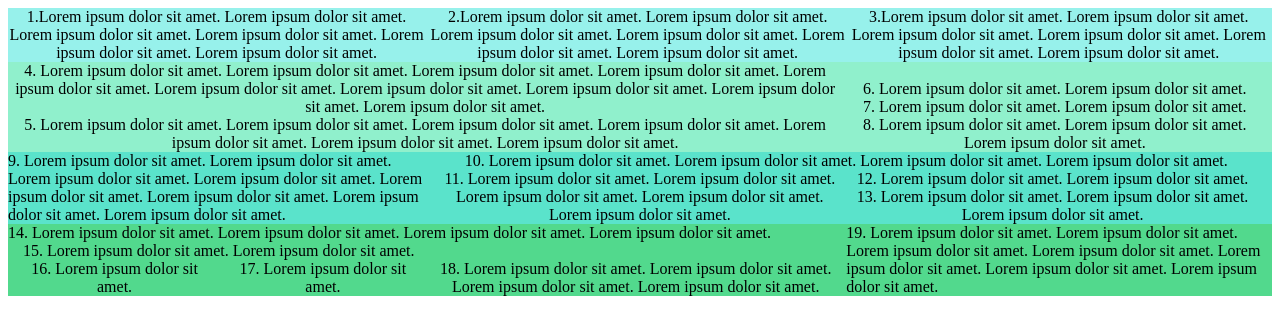
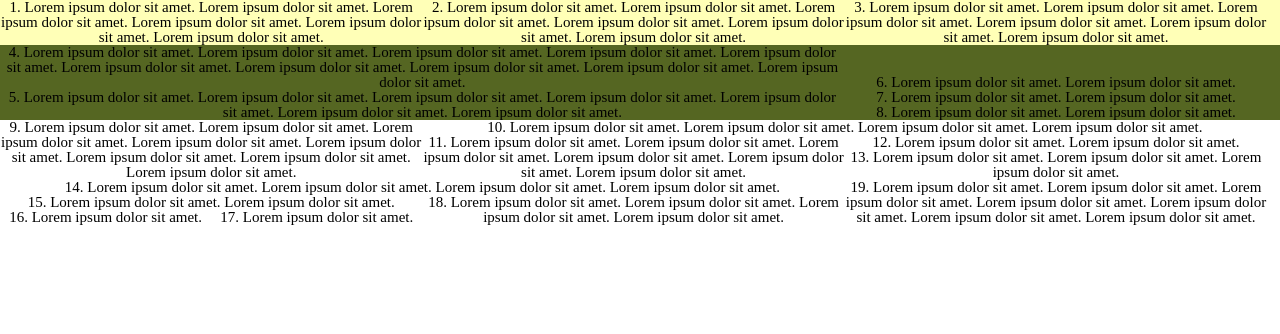
Before and after one commit to nastasiakh/Front-end_coursesHT2, a plain HTML site: page index.html in a window 1280 px wide. Drawn offline with Linux system fonts and the light colour scheme.

Commit message:
Added css reset and changed the structure

```diff
--- a/index.html
+++ b/index.html
@@ -2,116 +2,96 @@
 <html lang="en">
     <head>
         <meta charset="UTF-8">
-        <title>Display practice</title>
+        <title>Display practice2</title>
         <link rel="stylesheet" type="text/css" href="style.css">
     </head>
     <body>
-        <div class="parent">
-            <div class="one_three">
-            <p>
-                1.Lorem ipsum dolor sit amet. Lorem ipsum dolor sit amet. Lorem ipsum dolor sit amet. Lorem ipsum dolor sit amet. Lorem ipsum dolor sit amet. Lorem ipsum dolor sit amet.
-            </p>
-            <p>
-                2.Lorem ipsum dolor sit amet. Lorem ipsum dolor sit amet. Lorem ipsum dolor sit amet. Lorem ipsum dolor sit amet. Lorem ipsum dolor sit amet. Lorem ipsum dolor sit amet.
-            </p>
-            <p>
-                3.Lorem ipsum dolor sit amet. Lorem ipsum dolor sit amet. Lorem ipsum dolor sit amet. Lorem ipsum dolor sit amet. Lorem ipsum dolor sit amet. Lorem ipsum dolor sit amet.
-            </p>
+        <div class="section-1 parent">
+            <div class="width-33 inline-block block1">
+                1. Lorem ipsum dolor sit amet. Lorem ipsum dolor sit amet. Lorem ipsum dolor sit amet. Lorem ipsum dolor sit
+                amet. Lorem ipsum dolor sit amet. Lorem ipsum dolor sit amet.
             </div>
-            <div class="four_eight">
-               <div class="four_five">
-                    <p>
-                        4. Lorem ipsum dolor sit amet. Lorem ipsum dolor sit amet. Lorem ipsum dolor sit amet. Lorem ipsum dolor sit amet. Lorem ipsum dolor sit amet. Lorem ipsum dolor sit amet. Lorem ipsum dolor sit amet. Lorem ipsum dolor sit amet. Lorem ipsum dolor sit amet. Lorem ipsum dolor sit amet.
-                    </p>
-                    <p>
-                        5. Lorem ipsum dolor sit amet. Lorem ipsum dolor sit amet. Lorem ipsum dolor sit amet. Lorem ipsum dolor sit amet. Lorem ipsum dolor sit amet. Lorem ipsum dolor sit amet. Lorem ipsum dolor sit amet.
-                    </p>
+            <div class="width-33 inline-block block1">
+                2. Lorem ipsum dolor sit amet. Lorem ipsum dolor sit amet. Lorem ipsum dolor sit amet. Lorem ipsum dolor sit
+                amet. Lorem ipsum dolor sit amet. Lorem ipsum dolor sit amet.
             </div>
-               <div class="six_eight">
-                   <p>
-                        6. Lorem ipsum dolor sit amet. Lorem ipsum dolor sit amet.
-                   </p>
-                   <p>
-                        7. Lorem ipsum dolor sit amet. Lorem ipsum dolor sit amet.
-                   </p>
-                   <p>
-                        8. Lorem ipsum dolor sit amet. Lorem ipsum dolor sit amet. Lorem ipsum dolor sit amet.
-                   </p>
+            <div class="width-33 inline-block block3">
+                3. Lorem ipsum dolor sit amet. Lorem ipsum dolor sit amet. Lorem ipsum dolor sit amet. Lorem ipsum dolor sit
+                amet. Lorem ipsum dolor sit amet. Lorem ipsum dolor sit amet.
             </div>
         </div>
-            <div class="nine_thirteen">
+
+        <div class="section-2 parent">
+            <div class="width-66 inline-block block4-5">
+                <div class="block4">
+                    4. Lorem ipsum dolor sit amet. Lorem ipsum dolor sit amet. Lorem ipsum dolor sit amet. Lorem ipsum dolor sit
+                    amet. Lorem ipsum dolor sit amet. Lorem ipsum dolor sit amet. Lorem ipsum dolor sit amet. Lorem ipsum dolor sit amet. Lorem ipsum dolor sit amet. Lorem ipsum dolor sit amet.
+                </div>
+                <div class="block5">
+                    5. Lorem ipsum dolor sit amet. Lorem ipsum dolor sit amet. Lorem ipsum dolor sit amet. Lorem ipsum dolor sit amet. Lorem ipsum dolor sit amet. Lorem ipsum dolor sit amet. Lorem ipsum dolor sit amet.
+                </div>
+            </div>
+            <div class="width-33 inline-block block6-8">
+                <div class="block6">
+                    6. Lorem ipsum dolor sit amet. Lorem ipsum dolor sit amet.
+                </div>
+                <div class="block7">
+                    7. Lorem ipsum dolor sit amet. Lorem ipsum dolor sit amet.
+                </div>
+                <div class="block8">
+                    8. Lorem ipsum dolor sit amet. Lorem ipsum dolor sit amet.
+                </div>
+            </div>
+        </div>
+
+        <div class="section-3 parent">
+            <div class="width-33 inline-block block9-13">
+                    9. Lorem ipsum dolor sit amet. Lorem ipsum dolor sit amet. Lorem ipsum dolor sit amet. Lorem ipsum dolor sit amet. Lorem ipsum dolor sit amet. Lorem ipsum dolor sit amet.  Lorem ipsum dolor sit amet. Lorem ipsum dolor sit amet.
+            </div>
+            <div class="width-66 inline-block block10-13">
                 <div>
-                    <p>
-                        9. Lorem ipsum dolor sit amet. Lorem ipsum dolor sit amet. Lorem ipsum dolor sit amet. Lorem ipsum dolor sit amet. Lorem ipsum dolor sit amet. Lorem ipsum dolor sit amet. Lorem ipsum dolor sit amet. Lorem ipsum dolor sit amet.
-                    </p>
+                    10. Lorem ipsum dolor sit amet. Lorem ipsum dolor sit amet. Lorem ipsum dolor sit amet. Lorem ipsum dolor sit amet.
                 </div>
-                <div class="ten_thirteen">
+                <div class="parent">
+                    <div class="width-50 inline-block block11 ">
+                        11. Lorem ipsum dolor sit amet. Lorem ipsum dolor sit amet. Lorem ipsum dolor sit amet. Lorem ipsum dolor sit amet. Lorem ipsum dolor sit amet. Lorem ipsum dolor sit amet.
+                    </div>
+                    <div class="width-50 inline-block block12-13 ">
                         <div>
-                        <p>
-                            10. Lorem ipsum dolor sit amet. Lorem ipsum dolor sit amet. Lorem ipsum dolor sit amet. Lorem ipsum dolor sit amet.
-                        </p>
+                            12. Lorem ipsum dolor sit amet. Lorem ipsum dolor sit amet.
                         </div>
-                    <div class="eleven_thirteen">
                         <div>
-                            <p>
-                                11. Lorem ipsum dolor sit amet. Lorem ipsum dolor sit amet. Lorem ipsum dolor sit amet. Lorem ipsum dolor sit amet. Lorem ipsum dolor sit amet.
-                            </p>
-                        </div>
-                        <div class="twelve_thirteen">
-                            <p>
-                                12. Lorem ipsum dolor sit amet. Lorem ipsum dolor sit amet.
-                            </p>
-                            <p>
                             13. Lorem ipsum dolor sit amet. Lorem ipsum dolor sit amet. Lorem ipsum dolor sit amet.
-                            </p>
                         </div>
                     </div>
                 </div>
             </div>
-            <div class="fourteen_nineteen">
-                <div class="fourteen_eighteen">
-                    <div>
-                        <p>
-                            14. Lorem ipsum dolor sit amet. Lorem ipsum dolor sit amet. Lorem ipsum dolor sit amet. Lorem ipsum dolor sit amet.
-                        </p>
         </div>
-                    <div class="fifteen_eighteen">
-                        <div class="fifteen_seventeen">
-                            <div>
-                                <p>
+
+        <div class="section-4 parent">
+            <div class="width-66 inline-block block14-18">
+                14.  Lorem ipsum dolor sit amet. Lorem ipsum dolor sit amet. Lorem ipsum dolor sit amet. Lorem ipsum dolor sit amet.
+                <div class="parent">
+                    <div class="width-50 inline-block inline-block15-17">
                             15. Lorem ipsum dolor sit amet. Lorem ipsum dolor sit amet.
-                                </p>
+                        <div class="parent">
+                             <div class="width-50 inline-block">
+                                 16. Lorem ipsum dolor sit amet.
                              </div>
-                            <div class="sixteen_seventeen">
-                               <div>
-                                   <p>
-                                    16. Lorem ipsum dolor sit amet.
-                                   </p>
-                               </div>
-                                <div>
-                                <p>
+                             <div class="width-50 inline-block">
                                  17. Lorem ipsum dolor sit amet.
-                                </p>
                              </div>
                         </div>
                     </div>
-                        <div>
-                            <p>
-                                18. Lorem ipsum dolor sit amet. Lorem ipsum dolor sit amet. Lorem ipsum dolor sit amet. Lorem ipsum dolor sit amet.
-                            </p>
-                        </div>
-
+                    <div class="width-50 inline-block block18">
+                         18.  Lorem ipsum dolor sit amet. Lorem ipsum dolor sit amet. Lorem ipsum dolor sit amet. Lorem ipsum dolor sit amet.
                     </div>
                 </div>
-                <div>
-                    <p>
+            </div>
+            <div class="width-33 inline-block block19">
                 19. Lorem ipsum dolor sit amet. Lorem ipsum dolor sit amet. Lorem ipsum dolor sit amet. Lorem ipsum dolor sit amet. Lorem ipsum dolor sit amet. Lorem ipsum dolor sit amet. Lorem ipsum dolor sit amet.
-                    </p>
             </div>
         </div>
 
-        </div>
-
-
     </body>
     </html>
--- a/style.css
+++ b/style.css
@@ -1,76 +1,67 @@
-.one_three p{
+html, body, div, span, applet, object, iframe,
+h1, h2, h3, h4, h5, h6, p, blockquote, pre,
+a, abbr, acronym, address, big, cite, code,
+del, dfn, em, img, ins, kbd, q, s, samp,
+small, strike, strong, sub, sup, tt, var,
+b, u, i, center,
+dl, dt, dd, ol, ul, li,
+fieldset, form, label, legend,
+table, caption, tbody, tfoot, thead, tr, th, td,
+article, aside, canvas, details, embed,
+figure, figcaption, footer, header, hgroup,
+menu, nav, output, ruby, section, summary,
+time, mark, audio, video {
+    margin: 0;
+    padding: 0;
+    border: 0;
+    font-size: 100%;
+    font: inherit;
+    vertical-align: baseline;
+}
+/* HTML5 display-role reset for older browsers */
+article, aside, details, figcaption, figure,
+footer, header, hgroup, menu, nav, section {
+    display: block;
+}
+body {
+    line-height: 1;
+}
+ol, ul {
+    list-style: none;
+}
+blockquote, q {
+    quotes: none;
+}
+blockquote:before, blockquote:after,
+q:before, q:after {
+    content: '';
+    content: none;
+}
+table {
+    border-collapse: collapse;
+    border-spacing: 0;
+}
+.parent{
+    font-size: 0;
+}
+.width-33{
     width: 33%;
-    text-align: center;
+}
+.width-66{
+    width: 66%;
+}
+.inline-block{
     display: inline-block;
-}
-.one_three{
-    background-color: #97F1EB;
-}
-p{
-    margin: 0;
-}
-.four_five{
-    width: 66%;
-    display: inline-block;
-}
-.four_five p{
+    font-size: 15px;
+    padding: 0;
     text-align: center;
 }
-.six_eight p{
-    text-align: center;
+.section-1{
+    background-color: #ff89;
 }
-.six_eight{
-    width: 33%;
-    display: inline-block;
+.section-2{
+    background: #562;
 }
-.four_eight{
-    display: inline-block;
-    background-color: #90F0CC;
+.width-50{
+    width: 50%;
 }
-.nine_thirteen{
-    background-color: #5AE3CB;
-}
-.nine_thirteen>div:first-child{
-    width: 33%;
-    display: inline-block;
-}
-.ten_thirteen{
-    width: 66%;
-    text-align: center;
-    display: inline-block;
-}
-.eleven_thirteen div{
-    width: 49%;
-    display: inline-block;
-}
-.fourteen_eighteen>div:first-child{
-    display: inline-block;
-    text-align: center;
-}
-.fourteen_nineteen>div:last-child{
-    width: 33%;
-    display: inline-block;
-}
-.fifteen_seventeen {
-    width: 50%;
-    display: inline-block;
-}
-.fifteen_eighteen{
-    display: inline-block;
-    text-align: center;
-}
-.sixteen_seventeen>div{
-    width: 49%;
-    display: inline-block;
-}
-.fifteen_eighteen>div:last-child{
-    width: 49%;
-    display: inline-block;
-}
-.fourteen_eighteen {
-    display: inline-block;
-    width: 66%;
-}
-.fourteen_nineteen{
-    background-color: #52D98D;
-}
```
Lines whose indentation alone changed are shown as unchanged.
